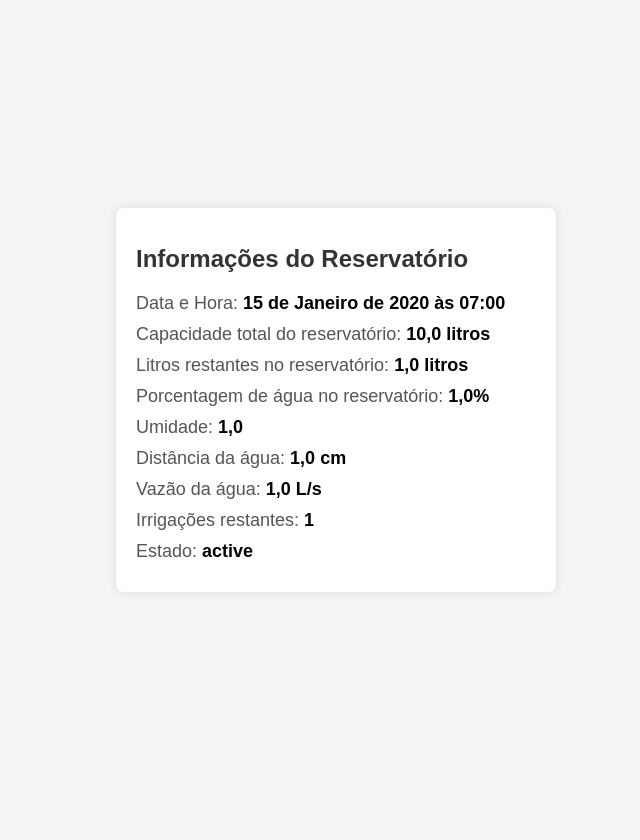
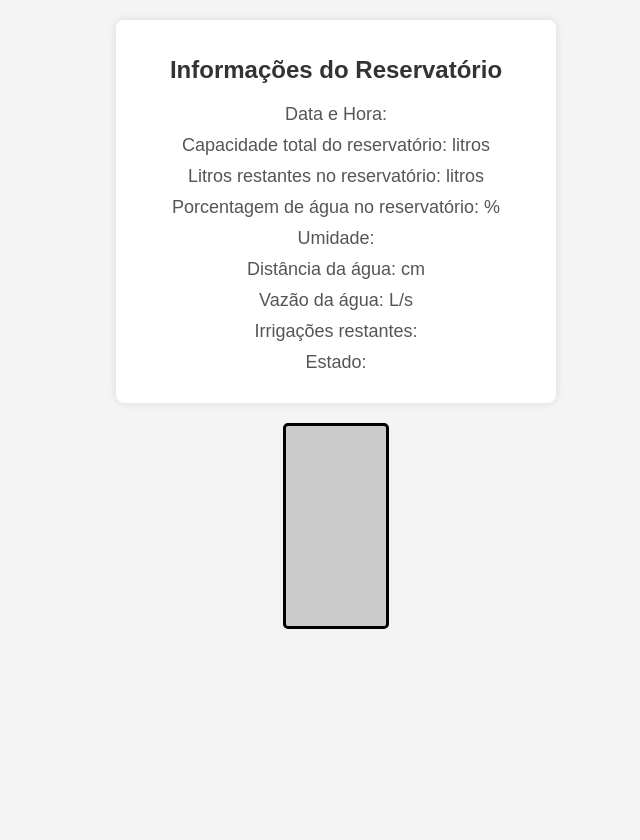
Before and after one commit to niviton/embarcatech-pythonanywhere, a Django app: page / in a window 1280 px wide. Shown: the whole page, without its empty margins (304-944 px from the left). Before the commit the page ends 557 px from the top, so only its background shows below. Run offline with Django 4.2, Linux system fonts and the light colour scheme; tables that the repository leaves empty hold one stand-in row (values such as "Sample post").

Commit message:
Update home.html

```diff
--- a/projeto/app/templates/home.html
+++ b/projeto/app/templates/home.html
@@ -11,9 +11,10 @@
             margin: 0;
             padding: 0;
             display: flex;
-            justify-content: center;
+            flex-direction: column;
             align-items: center;
             height: 100vh;
+            padding: 20px;
         }
         .container {
             background-color: #fff;
@@ -22,6 +23,7 @@
             box-shadow: 0 0 10px rgba(0, 0, 0, 0.1);
             max-width: 400px;
             width: 100%;
+            text-align: center;
         }
         h1 {
             font-size: 24px;
@@ -37,20 +39,60 @@
             font-weight: bold;
             color: #000;
         }
+        .reservatorio {
+            position: relative;
+            width: 100px;
+            height: 200px;
+            border: 3px solid #000;
+            background-color: #ccc;
+            border-radius: 5px;
+            overflow: hidden;
+            margin-top: 20px;
+        }
+        .agua {
+            position: absolute;
+            bottom: 0;
+            width: 100%;
+            background-color: #00f;
+            transition: height 0.5s ease-in-out;
+        }
     </style>
 </head>
 <body>
     <div class="container">
         <h1>Informações do Reservatório</h1>
-        <p>Data e Hora: <span class="highlight">{{ data_hora }}</span></p>
-        <p>Capacidade total do reservatório: <span class="highlight">{{ capacidade_total }} litros</span></p>
-        <p>Litros restantes no reservatório: <span class="highlight">{{ litros_restantes }} litros</span></p>
-        <p>Porcentagem de água no reservatório: <span class="highlight">{{ porcentagem_agua }}%</span></p>
-        <p>Umidade: <span class="highlight">{{ umidade }}</span></p>
-        <p>Distância da água: <span class="highlight">{{ distancia_agua }} cm</span></p>
-        <p>Vazão da água: <span class="highlight">{{ vazao_agua }} L/s</span></p>
-        <p>Irrigações restantes: <span class="highlight">{{ irrigacoes_restantes }}</span></p>
-        <p>Estado: <span class="highlight">{{ estado }}</span></p>
+        <p>Data e Hora: <span class="highlight" id="data_hora"></span></p>
+        <p>Capacidade total do reservatório: <span class="highlight" id="capacidade_total"></span> litros</p>
+        <p>Litros restantes no reservatório: <span class="highlight" id="litros_restantes"></span> litros</p>
+        <p>Porcentagem de água no reservatório: <span class="highlight" id="porcentagem_agua"></span>%</p>
+        <p>Umidade: <span class="highlight" id="umidade"></span></p>
+        <p>Distância da água: <span class="highlight" id="distancia_agua"></span> cm</p>
+        <p>Vazão da água: <span class="highlight" id="vazao_agua"></span> L/s</p>
+        <p>Irrigações restantes: <span class="highlight" id="irrigacoes_restantes"></span></p>
+        <p>Estado: <span class="highlight" id="estado"></span></p>
     </div>
+
+    <div class="reservatorio">
+        <div class="agua" id="agua"></div>
+    </div>
+
+    <script>
+        function atualizarDados(capacidadeTotal, litrosRestantes, umidade, distanciaAgua, vazaoAgua, irrigacoesRestantes, estado) {
+            const porcentagemAgua = ((litrosRestantes / capacidadeTotal) * 100).toFixed(2);
+
+            document.getElementById("data_hora").textContent = new Date().toLocaleString();
+            document.getElementById("capacidade_total").textContent = capacidadeTotal;
+            document.getElementById("litros_restantes").textContent = litrosRestantes;
+            document.getElementById("porcentagem_agua").textContent = porcentagemAgua;
+            document.getElementById("umidade").textContent = umidade;
+            document.getElementById("distancia_agua").textContent = distanciaAgua;
+            document.getElementById("vazao_agua").textContent = vazaoAgua;
+            document.getElementById("irrigacoes_restantes").textContent = irrigacoesRestantes;
+            document.getElementById("estado").textContent = estado;
+
+            const agua = document.getElementById("agua");
+            agua.style.height = porcentagemAgua + "%";
+        }
+    </script>
 </body>
 </html>
```
